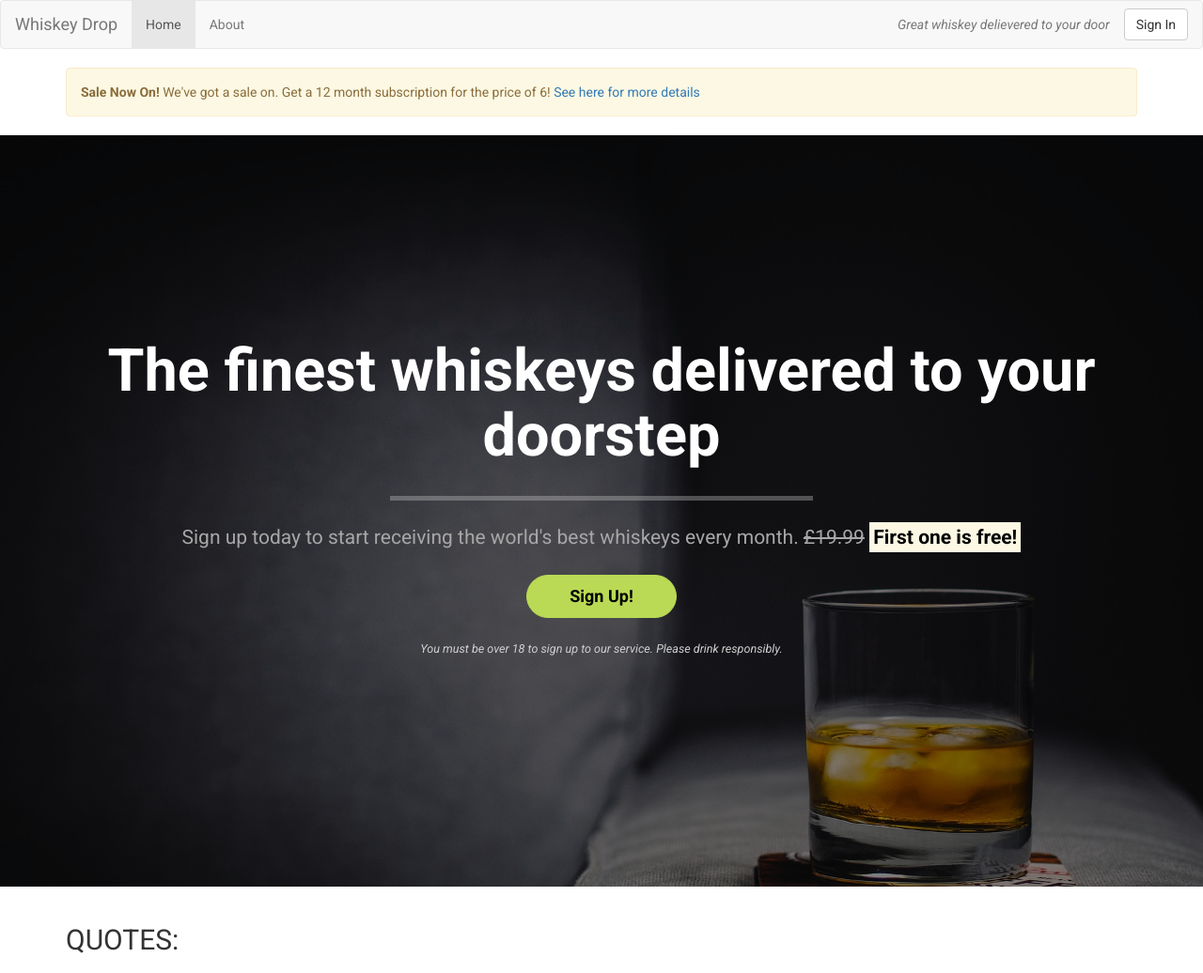
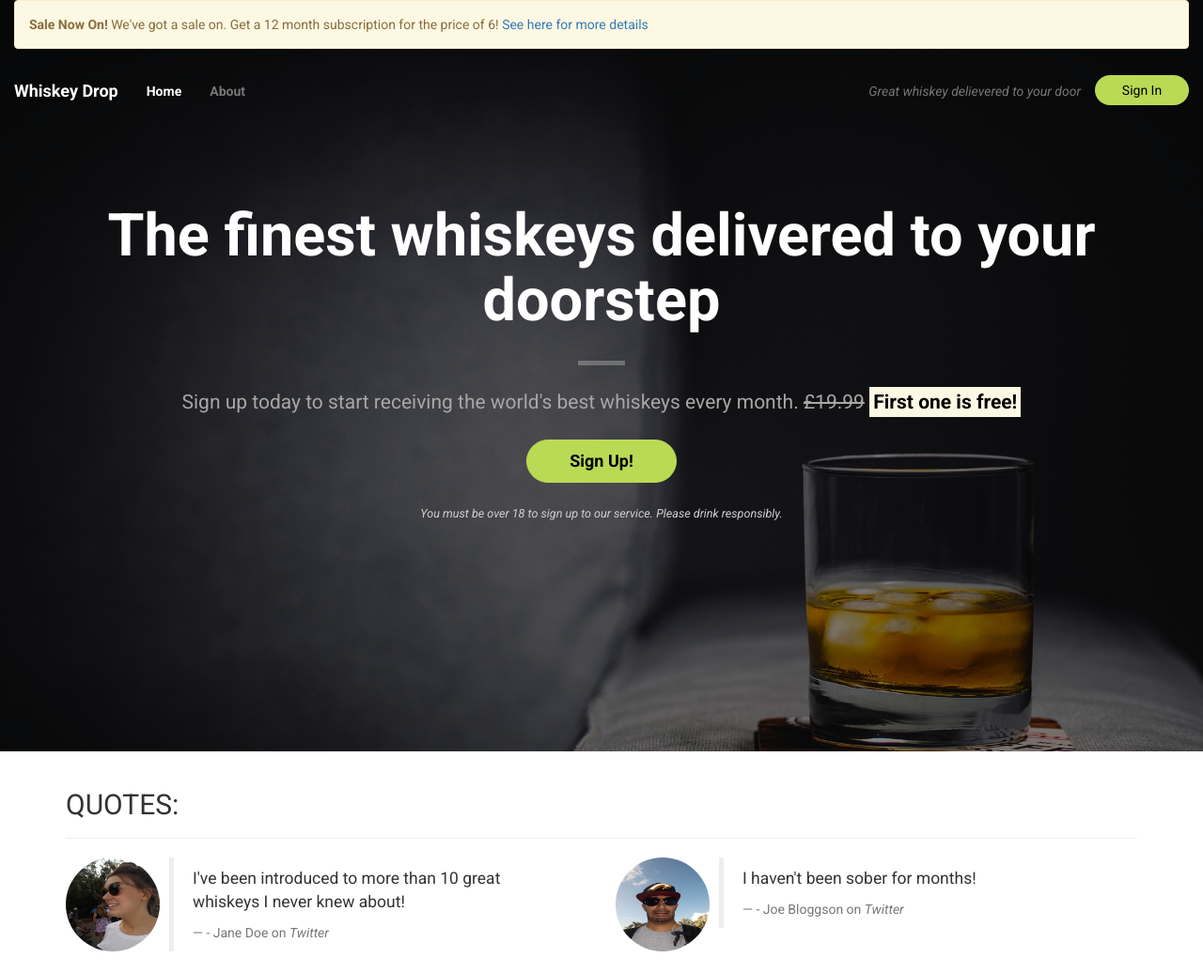
Before and after one commit to hebs87/whiskey-drop-webpage, a plain HTML site: page index.html in a window 1280 px wide. Shown: the top 1036 px of the page at 94% size. Drawn offline with nearby package versions, Linux system fonts and the light colour scheme.

Commit message:
Completed navbar styling

```diff
--- a/css/style.css
+++ b/css/style.css
@@ -1,5 +1,74 @@
 body {
     font-family: 'Roboto', sans-serif;
+}
+
+/* Navbar */
+
+.navbar {
+    /* gets rid of the margin at the bottom and positions the navbar over the callout so you still get the effect of the full screen picture */
+    margin-bottom: 0;
+    position: absolute;
+    top: 0;
+    left: 0;
+    width: 100%;
+    z-index: 1;
+    background-color: transparent;
+    border: 0;
+}
+
+.navbar-default .navbar-collapse {
+    border-color: transparent;
+}
+
+.navbar-default .navbar-toggle {
+    border: 0;
+}
+
+.navbar-default .navbar-toggle:hover {
+    background-color: transparent;
+}
+
+.navbar-default .navbar-toggle .icon-bar {
+    background-color: white;
+}
+
+.navbar .navbar-brand {
+    font-weight: bold;
+    color: white;
+}
+
+.navbar .navbar-brand:hover {
+    color: white;
+}
+
+.navbar-default .navbar-nav a {
+    font-weight: bold;
+}
+
+.navbar-default .navbar-nav>.active>a,
+.navbar-default .navbar-nav>.active>a:focus,
+.navbar-default .navbar-nav>.active>a:hover {
+    color: white;
+    background-color: transparent;
+}
+
+.navbar-default .navbar-nav>li>a:focus,
+.navbar-default .navbar-nav>li>a:hover {
+    color: white;
+}
+
+.navbar-btn {
+    border: 0;
+    border-radius: 16px;
+    width: 100px;
+    background-color: #bada55;
+    color: black;
+}
+
+.navbar-btn:hover {
+    background-color: #8ea73f;
+    border-color: #8ea73f;
+    color: #000;
 }
 
 /* containers */
@@ -9,7 +78,8 @@ body {
 }
 
 .callout-container {
-   height: 100vh; /* height is 100% of the viewport */
+    height: 100vh;
+    /* height is 100% of the viewport */
     /* below code copied and pasted from full-width background images website *edit bg url*;
    also need to include ../ prefix in front of image url name to ensure it directs back to root directory,  as we are currently in css directory*/
     background: url(../image/whiskey-bg.jpg) no-repeat center center fixed;
@@ -23,7 +93,10 @@ body {
     position: relative;
 }
 
-.opaque-overlay /* these are the styling properties for the overlay - MAKE SURE POSITION IS ABSOLUTE SO IT SITS ABOVE THE IMAGE */ {
+.opaque-overlay
+/* these are the styling properties for the overlay - MAKE SURE POSITION IS ABSOLUTE SO IT SITS ABOVE THE IMAGE */
+
+    {
     position: absolute;
     top: 0;
     left: 0;
@@ -32,13 +105,19 @@ body {
     background-color: rgba(0, 0, 0, 0.5);
 }
 
+
+
 /* This makes the background color of the callout area transparent */
+
 .jumbotron {
     background-color: transparent;
 }
 
-.jumbotron h1 /* if creating a class for h1, it won't work, as this is to do with specificity
-                linking to the actual element within .jumbotron will override it */ {
+.jumbotron h1
+/* if creating a class for h1, it won't work, as this is to do with specificity
+                linking to the actual element within .jumbotron will override it */
+
+    {
     color: white;
     font-weight: bold;
     margin-bottom: 30px;
@@ -55,18 +134,14 @@ body {
     color: #d0d0d0;
 }
 
-.quotes-container {
+.quotes-container {}
 
-}
-
-.features-container {
-
-}
+.features-container {}
 
 /* Block dividers */
 
 .block-divider {
-    width: 450px;
+    width: 50px;
     height: 5px;
     border: 0;
 }
@@ -77,7 +152,10 @@ body {
 
 /* Buttons */
 
-.btn--cta /* call to action */ {
+.btn--cta
+/* call to action */
+
+    {
     font-weight: bold;
     border-radius: 23px;
     width: 160px;
--- a/index.html
+++ b/index.html
@@ -16,6 +16,21 @@
     <!--Nav-->
     <nav class="navbar navbar-default">
         <!--.navbar-fixed-top fixes navbar to the top of the page so it's visible when scrolling-->
+
+        <!--Alert-->
+        <article class="container-fluid alert-container hidden-xs">
+            <!--Alert-->
+            <div class="row">
+                <div class="col-xs-12">
+                    <div class="site-wide-alert alert alert-warning">
+                        <strong>Sale Now On!</strong> We've got a sale on. Get a 12 month subscription for the price of 6! <a href="">See here for more details</a>
+                        <!--alert with text - first part in bold and the last part will be a link-->
+                    </div>
+                </div>
+            </div>
+        </article>
+        <!--/Alert-->
+
         <div class="container-fluid">
 
             <!--logo-->
@@ -23,8 +38,17 @@
                 <a href="/" class="navbar-brand">
                     Whiskey Drop
                 </a>
+                <!--The below code gives us a hamburger button when on smaller devices-->
+                <button type="button" class="navbar-toggle collapsed" data-toggle="collapse" data-target="#navbar">
+                    <span class="sr-only">Toggle navigation</span>
+                    <span class="icon-bar"></span>
+                    <span class="icon-bar"></span>
+                    <span class="icon-bar"></span>
+                </button>
             </div>
 
+            <div class="collapse navbar-collapse" id="navbar">
+                <!--id should match the data-target="#name" on the hamburger button above-->
                 <!--Navbar-->
                 <ul class="nav navbar-nav">
                     <li class="active"><a href="/">Home</a></li>
@@ -40,25 +64,14 @@
                     <p class="navbar-text"><i>Great whiskey delievered to your door</i>
                     </p>
                 </div>
+            </div>
 
         </div>
     </nav>
 
-    <article class="container alert-container">
-        <!--Alert-->
-        <div class="row hidden-xs">
-            <div class="col-xs-12">
-                <div class="alert alert-warning">
-                    <strong>Sale Now On!</strong> We've got a sale on. Get a 12 month subscription for the price of 6! <a href="">See here for more details</a>
-                    <!--alert with text - first part in bold and the last part will be a link-->
-                </div>
-            </div>
-        </div>
-        <!--/Alert-->
-    </article>
-
     <article class="container-fluid callout-container">
-        <div class="opaque-overlay">&nbsp;</div> <!--this is to take the edge off the image and make the text stand out a bit more-->
+        <div class="opaque-overlay">&nbsp;</div>
+        <!--this is to take the edge off the image and make the text stand out a bit more-->
         <!--&nbsp (non-breaking space) creates a space in a line that can't be broken by word wrap
         this ensures that the overlay won't move out of position-->
         <!--.callout-->
```
Lines whose indentation alone changed are shown as unchanged.
